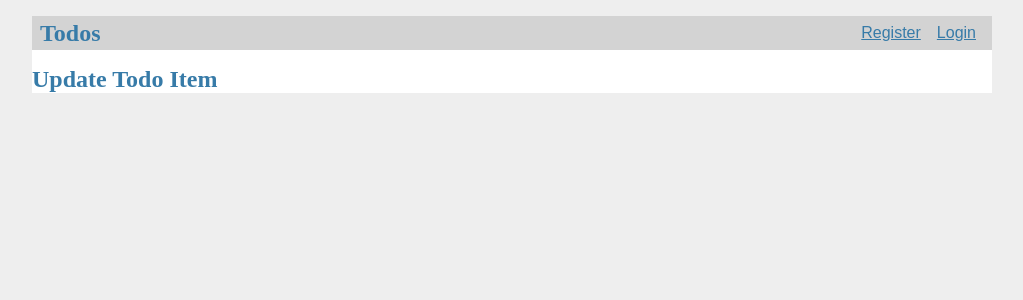
After one commit to lonebrave/todo, a Flask app: template todo/templates/todo/update.html in a window 1280 px wide. The commit adds this page. Shown: the top 300 px of the page, without its empty margins (128-1151 px from the left). Run offline with Flask 2, Linux system fonts and the light colour scheme; the template is opened without the code that fills it, so the values that code supplies are empty.

Commit message:
added update feature

```diff
--- a/todo/templates/todo/index.html
+++ b/todo/templates/todo/index.html
@@ -21,6 +21,7 @@
                     <td>{{todo.time}}</td>
                     <td>{{todo.descr}}</td>
                     <td>{{todo.done}}</td>
+                    <td><a href='update/{{ todo.id }}'>Update</a></td>
                 </tr>
             {% endfor %}
         </table>
--- /dev/null
+++ b/todo/templates/todo/update.html
@@ -0,0 +1,42 @@
+{% extends 'base.html' %}
+
+{% block header %}
+    <h1>{% block title %}Update Todo Item{% endblock %}</h1>
+{% endblock %}
+
+{% block content %}
+    {% if g.user %}
+        <table>
+            <tr>
+                <th>ID</th>
+                <th>Priority</th>
+                <th>Time</th>
+                <th>Description</th>
+                <th>Done</th>
+            </tr>
+            {% for todo in todo_list %}
+                <tr>
+                    <td>{{todo.id}}</td>
+                    <td>{{todo.priority}}</td>
+                    <td>{{todo.time}}</td>
+                    <td>{{todo.descr}}</td>
+                    <td>{{todo.done}}</td>
+                    <td><a href='update/{{ todo.id }}'>Update</a></td>
+                    <td><a href='done/{{ todo.id }}'>Mark Done</a></td>
+                </tr>
+            {% endfor %}
+        </table>
+        <form action='/update/{{ todo.id }}' method='POST'>
+            <input type='text' name='descr' id='desc' placeholder="Description" value="{{ todo['descr'] }}">
+            <input type='text' name='time' id='time' placeholder="Time Estimate" value="{{ todo['time'] }}">
+            <select name='priority'>
+                <option disabled  value=''>Priority</option>
+                <option value='A' {% if todo['priority'] == 'A' %}selected{% endif %}>A</option>
+                <option value='B' {% if todo['priority'] == 'B' %}selected{% endif %}>B</option>
+                <option value='C' {% if todo['priority'] == 'C' %}selected{% endif %}>C</option>
+            </select>
+            <input type='submit' value='Update Item'>
+        </form>
+        <a href='/'>Cancel</a>
+        {% endif %}
+{% endblock %}
```
Also changed, not shown: todo/todo.py (+43 -0 lines).
